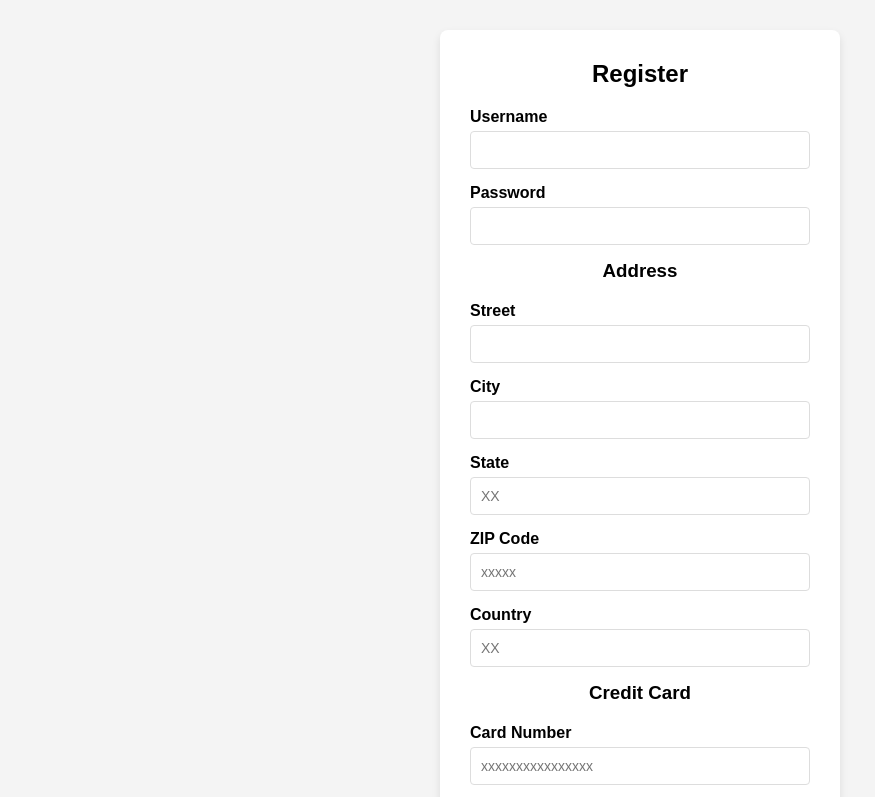
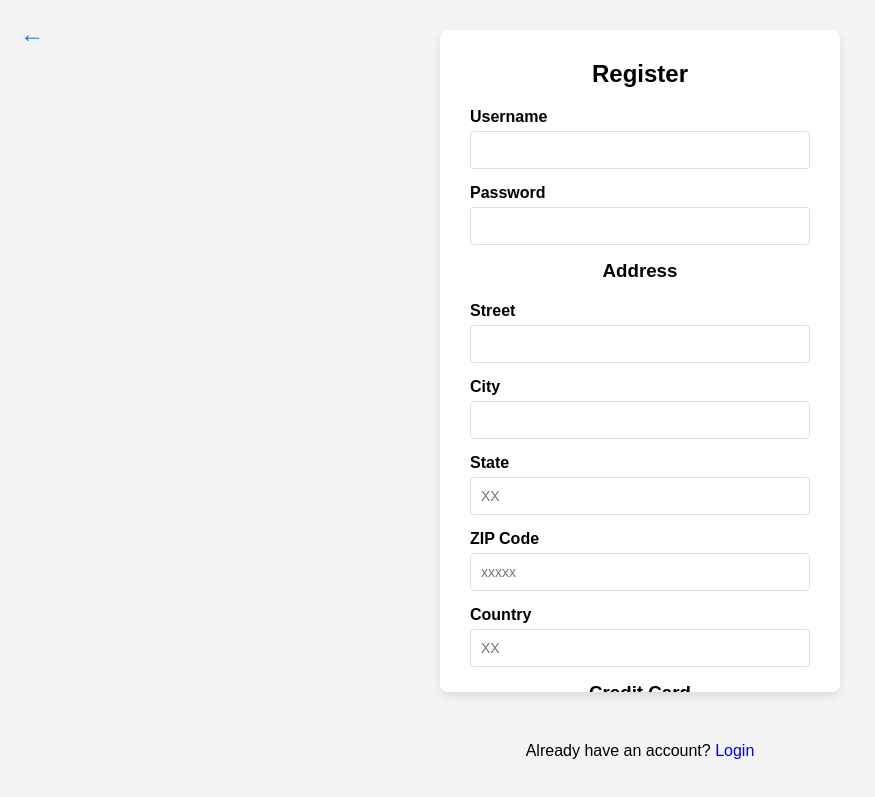
Before and after one commit to parsahl0707/CSC-4710-Project-02, a plain HTML site: page Frontend/register/index.html in a window 1280 px wide. Shown: the top 797 px of the page, without its empty margins (0-875 px from the left). Drawn offline with Linux system fonts and the light colour scheme.

Commit message:
Added back arrow to pages

```diff
--- a/Frontend/dashboard/style.css
+++ b/Frontend/dashboard/style.css
@@ -9,6 +9,22 @@ body {
   background-color: #f4f4f4;
   display: flex;
   height: 100vh;
+}
+
+/* Back arrow */
+
+.back-arrow {
+  position: absolute;
+  top: 20px;
+  left: 20px;
+  font-size: 24px;
+  color: #f0f0f0; /* Change the color if needed */
+  text-decoration: none; /* Remove underline */
+  cursor: pointer;
+}
+
+.back-arrow:hover {
+  color: #d3d3d3; /* Change color on hover */
 }
 
 /* Dashboard Content */
@@ -51,6 +67,7 @@ section p {
   background-color: #007bff;
   color: white;
   padding: 20px;
+  padding-top: 60px;
   position: fixed;
   top: 0;
   bottom: 0;
--- a/Frontend/login/style.css
+++ b/Frontend/login/style.css
@@ -8,9 +8,26 @@ body {
   font-family: Arial, sans-serif;
   background-color: #f4f4f4;
   display: flex;
+  flex-direction: column;
   justify-content: center;
   align-items: center;
   height: 100vh;
+}
+
+/* Back arrow */
+
+.back-arrow {
+  position: absolute;
+  top: 20px;
+  left: 20px;
+  font-size: 24px;
+  color: #007bff; /* Change the color if needed */
+  text-decoration: none; /* Remove underline */
+  cursor: pointer;
+}
+
+.back-arrow:hover {
+  color: #0056b3; /* Change color on hover */
 }
 
 /* Form */
@@ -67,3 +84,11 @@ button:hover {
   text-align: center;
   margin-top: 10px;
 }
+
+p {
+  margin-top: 20px;
+}
+
+a {
+  text-decoration: none;
+}
--- a/Frontend/register/index.html
+++ b/Frontend/register/index.html
@@ -7,6 +7,8 @@
     <link rel="stylesheet" href="style.css" />
   </head>
   <body>
+    <a href="/" class="back-arrow">&#8592;</a>
+
     <form id="register-form">
       <h2>Register</h2>
       <div class="input-group">
@@ -141,5 +143,6 @@
       </div>
       <button type="submit">Register</button>
     </form>
+    <p>Already have an account? <a href="../login">Login</a></p>
   </body>
 </html>
--- a/Frontend/register/style.css
+++ b/Frontend/register/style.css
@@ -8,8 +8,25 @@ body {
   font-family: Arial, sans-serif;
   background-color: #f4f4f4;
   display: flex;
+  flex-direction: column;
   justify-content: center;
   align-items: center;
+  height: 100vh;
+}
+
+/* Back arrow */
+.back-arrow {
+  position: absolute;
+  top: 20px;
+  left: 20px;
+  font-size: 24px;
+  color: #007bff; /* Change the color if needed */
+  text-decoration: none; /* Remove underline */
+  cursor: pointer;
+}
+
+.back-arrow:hover {
+  color: #0056b3; /* Change color on hover */
 }
 
 /* Form */
@@ -72,3 +89,12 @@ button:hover {
   text-align: center;
   margin-top: 10px;
 }
+
+p {
+  margin-top: 20px;
+  margin-bottom: 40px;
+}
+
+a {
+  text-decoration: none;
+}
```
Also changed, not shown: Frontend/dashboard/index.html (+2 -0 lines), Frontend/login/index.html (+3 -0 lines).
